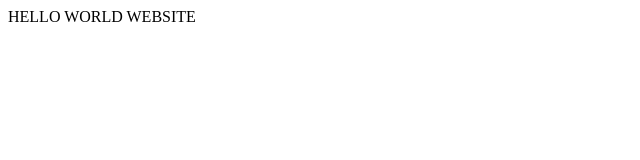
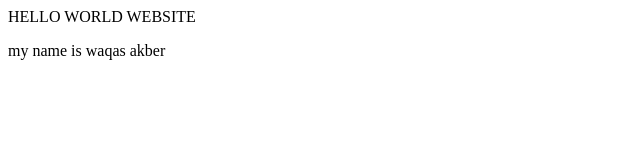
Before and after one commit to Waqas-Akber/Resume, a plain HTML site: page index.html in a window 1280 px wide. Shown: the whole page, without its empty margins (0-640 px from the left). Drawn offline with Linux system fonts and the light colour scheme.

Commit message:
2nd commit

```diff
--- a/index.html
+++ b/index.html
@@ -7,9 +7,13 @@
     <title>Document</title>
 </head>
 <body>
+
+
+
     <h>
         HELLO WORLD WEBSITE
     </h>
+    <p>my name is waqas akber</p>
 
 </body>
 </html>
```
